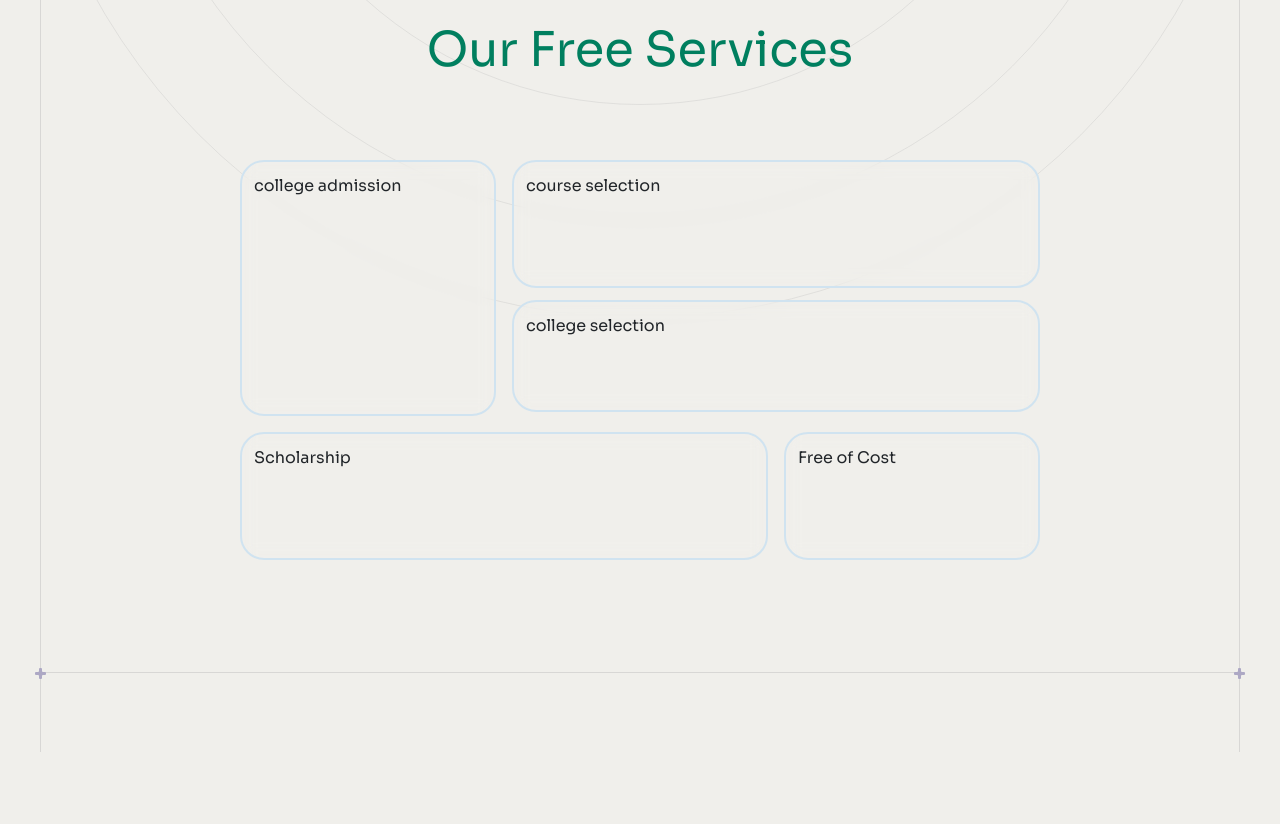
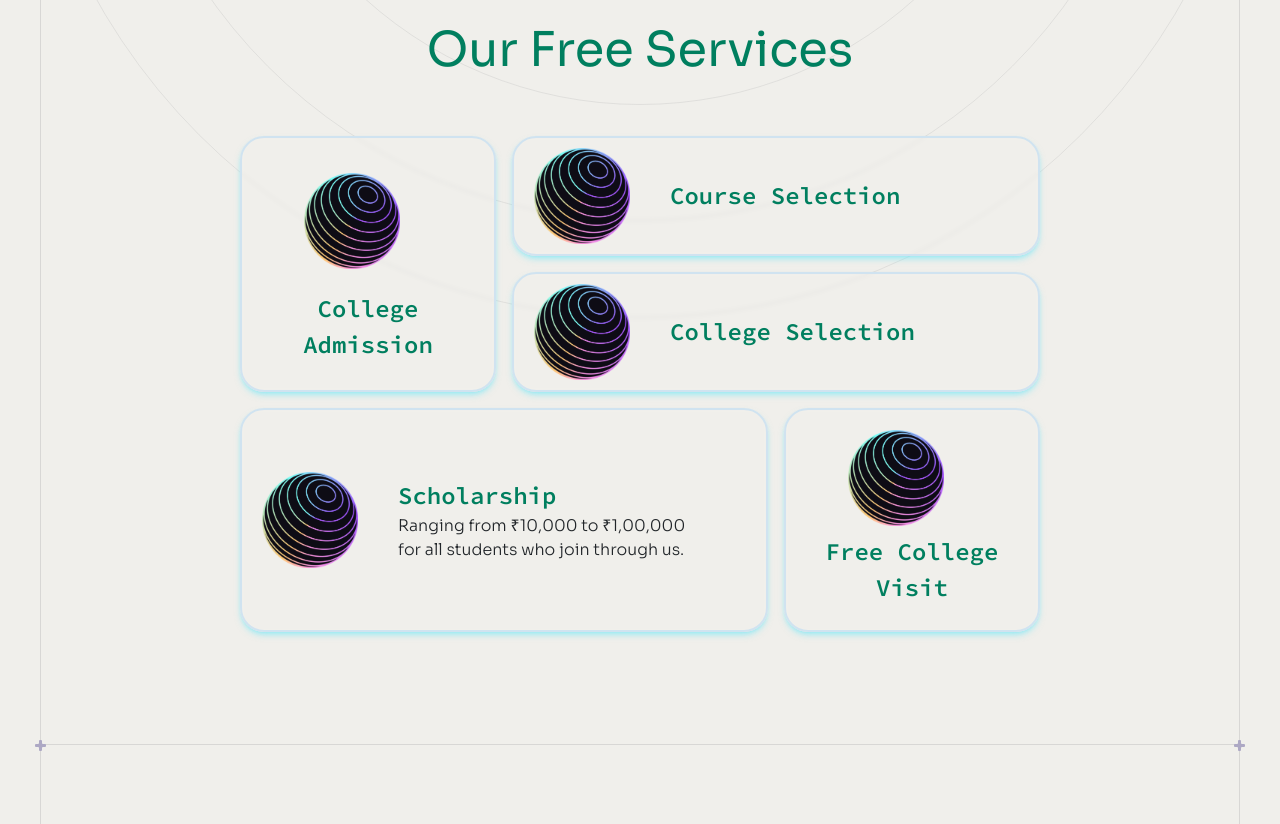
Before and after one commit to Aswin74/KnowageSolutions, a React (Vite) app: page /courses in a window 1280 px wide. Shown: the part 860-1684 px from the top of the page. Before the commit the page ends 1612 px from the top, so only its background shows below. Built offline with nearby package versions, Linux system fonts and the light colour scheme.

Commit message:
S:Card component,Style

```diff
--- a/src/components/contents/Services.jsx
+++ b/src/components/contents/Services.jsx
@@ -1,7 +1,24 @@
 import React from "react";
 import Section from "../Section";
+import Heading from "../Heading";
+import { smallSphere } from "../../assets";
 import { BottomLine } from "../../assets/design/BackgroudDesigns";
-import Heading from "../Heading";
+
+const Card = ({ className, img, title, text }) => {
+  // Reusable Card Component for below
+  return (
+    <div
+      className={`${className} h-30 flex p-3 items-center backdrop-blur-[2px]
+			border-2 border-stroke-tint shadow-md shadow-cyan-300/50 rounded-3xl overflow-hidden`}
+    >
+      <img src={img} className="h-24 w-24 m-2 mr-7 md:mr-10" alt="icon" />
+      <div className="block">
+        <h5 className="h5 font-code font-semibold text-ks-primary">{title}</h5>
+        {text && <p className="body-2 max-w-72">{text}</p>}
+      </div>
+    </div>
+  );
+};
 
 const Services = () => {
   return (
@@ -9,30 +26,42 @@ const Services = () => {
       <div className="container relative z-2 mb-28">
         <Heading
           title="Our Free Services"
-          className="md:max-w-md mb-20 lg:max-w-2xl"
+          className="md:max-w-md mb-14 lg:max-w-2xl"
         />
 
         {/* Service Bento Grid */}
         <div className="grid grid-cols-1 gap-4 max-w-[50rem] mx-auto lg:grid-cols-3">
-          <div className="col-span-1 h-64 p-3 backdrop-blur border-2 border-stroke-tint rounded-3xl overflow-hidden">
-            college admission
+          <Card
+            img={smallSphere}
+            title="College Admission"
+            className="col-span-1 lg:h-64 lg:flex-col lg:justify-evenly lg:text-center"
+          />
+
+          <div className="grid col-span-2 gap-4">
+            <Card
+              img={smallSphere}
+              title="Course Selection"
+              className="lg:h-[7.5rem]"
+            />
+            <Card
+              img={smallSphere}
+              title="College Selection"
+              className="lg:h-[7.5rem]"
+            />
           </div>
 
-          <div className="col-span-2 gap-4">
-            <div className="h-32 mb-3 p-3 backdrop-blur border-2 border-stroke-tint rounded-3xl overflow-hidden">
-              course selection
-            </div>
-            <div className="h-28 p-3 backdrop-blur border-2 border-stroke-tint rounded-3xl overflow-hidden">
-              college selection
-            </div>
-          </div>
+          <Card
+            img={smallSphere}
+            title="Scholarship"
+            text="Ranging from ₹10,000 to ₹1,00,000 for all students who join through us."
+            className="col-span-2 lg:h-56"
+          />
 
-          <div className="col-span-2 h-32 p-3 backdrop-blur border-2 border-stroke-tint rounded-3xl overflow-hidden">
-            Scholarship
-          </div>
-          <div className="col-span-1 h-32 p-3 backdrop-blur border-2 border-stroke-tint rounded-3xl overflow-hidden">
-            Free of Cost
-          </div>
+          <Card
+            img={smallSphere}
+            title="Free College Visit"
+            className="col-span-1 lg:h-56 lg:flex-col lg:text-center"
+          />
         </div>
       </div>
       <BottomLine />
```
